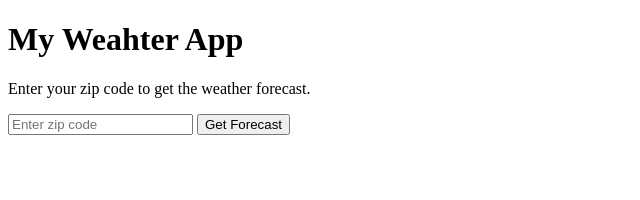
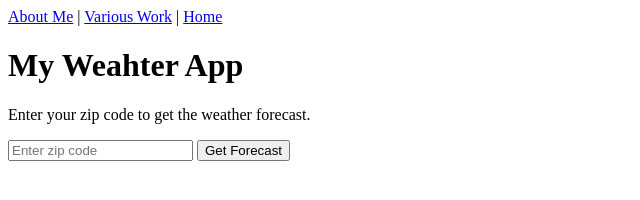
Before and after one commit to adangonzalezj/WeatherApp, a plain HTML site: page index.html in a window 1280 px wide. Shown: the whole page, without its empty margins (0-640 px from the left). Drawn offline with Linux system fonts and the light colour scheme.

Commit message:
Update index.html

```diff
--- a/index.html
+++ b/index.html
@@ -8,6 +8,9 @@
     <link href="styles.css" rel="stlesaheet">
     <script src="weather.js" defer></script>
 </head>
+ <header class="header">
+    <a href="https://adangonzalezj.github.io/CIS111Portflio/portfolioAboutMe.html">About Me</a> | <a href="https://adangonzalezj.github.io/CIS111Portflio/PortfolioSamples.html">Various Work</a> | <a href="https://adangonzalezj.github.io/CIS111Portflio/">Home</a>
+</header>
 <body>
     <div>
         <h1>My Weahter App</h1>
```
